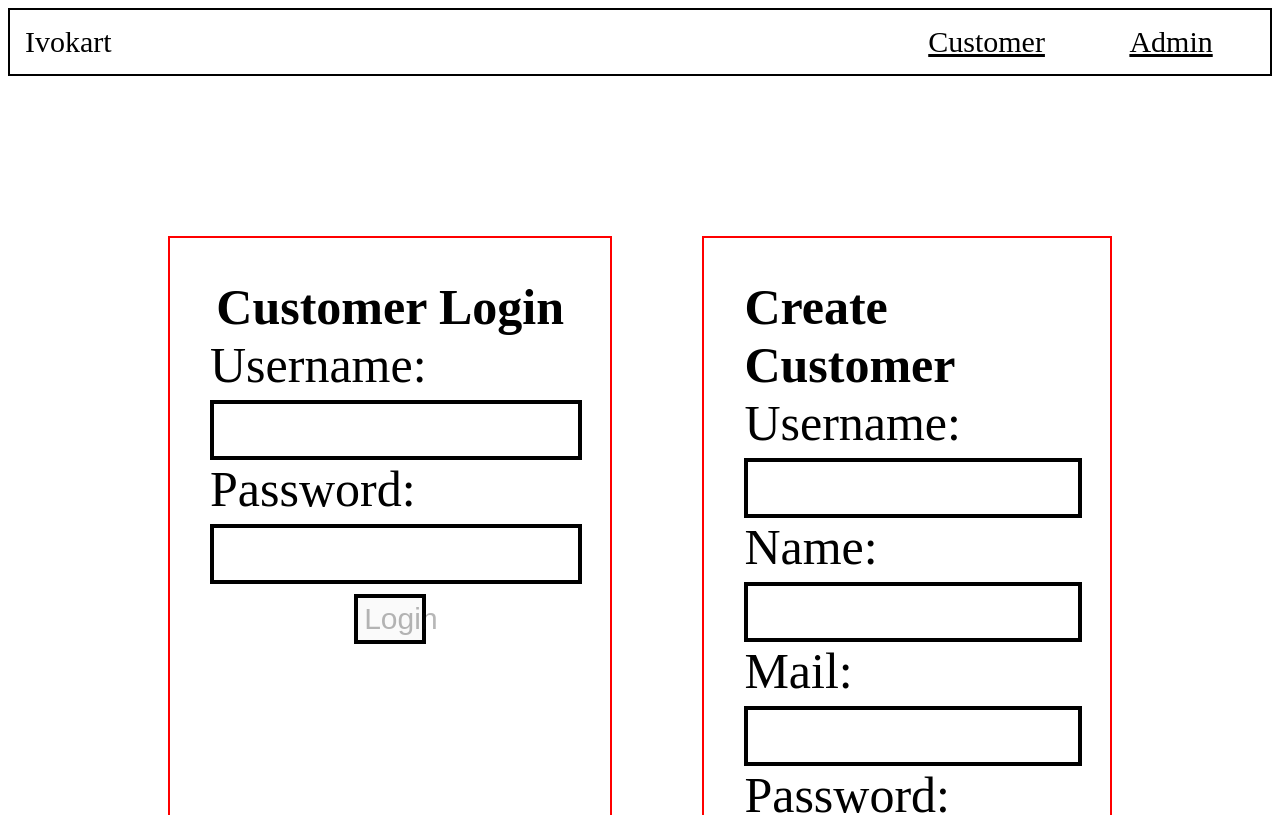
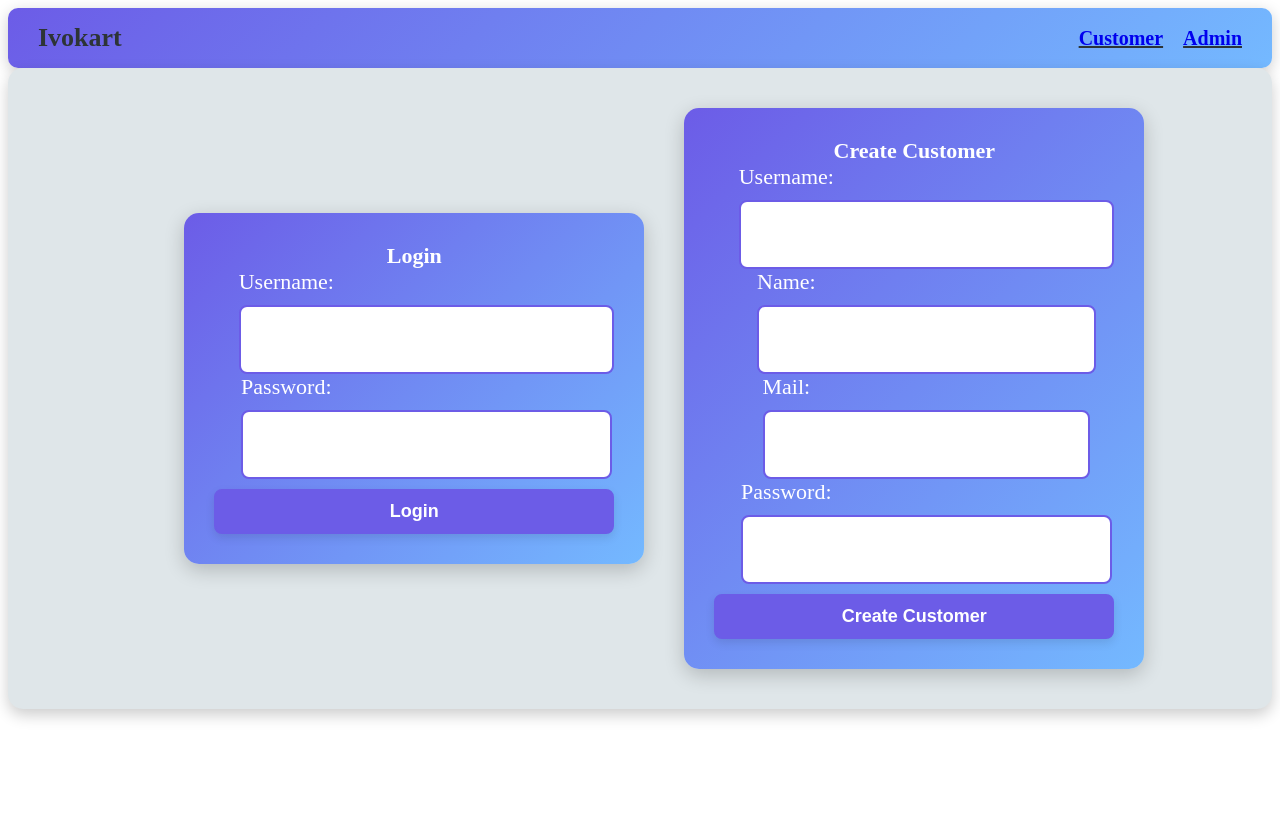
Before and after one commit to TusharBR/iVoyant, a React (Vite) app: page / in a window 1280 px wide. Shown: the top 815 px of the page. Built offline with nearby package versions, Linux system fonts and the light colour scheme.

Commit message:
feature:validationadded

```diff
--- a/src/components/Adminlogin.tsx
+++ b/src/components/Adminlogin.tsx
@@ -52,7 +52,7 @@ const Login= () => {
     <Logininput handleLogin={handleLogin} />
   <div>
   <div className="logincontainer">
-        <h4 style={{margin:0}}>Create Ivokart Admin</h4>
+        <h4 style={{margin:0}}>Create Ivokart Seller</h4>
         <div  >
           <label>Username:</label>
           <input name="username"
@@ -75,6 +75,9 @@ const Login= () => {
             type="text"
             onChange={handleChange} value={oit.adminid}
             required
+            pattern="^[A-Z]-\d{3}$"
+            title="Password must be 6 characters long, start & end with an uppercase letter."
+            style={{ borderColor: oit.password && !/^[A-Z]-\d{3}$/.test(oit.adminid) ? "red" : "" }}
           />
         </div>
 
@@ -84,11 +87,22 @@ const Login= () => {
             type="password"
             onChange={handleChange} value={oit.password}
             required
+            pattern="^[A-Z].{4}[A-Z]$"
+            title="Password must be 6 characters long, start & end with an uppercase letter."
+            style={{ borderColor: oit.password && !/^[A-Z].{4}[A-Z]$/.test(oit.password) ? "red" : "" }}
           />
         </div>
-
-        <button style={{width:"20%",marginTop:"10px"}} onClick={createcustomer}  disabled={!(oit.username.trim()!=="" && oit.password.trim()!=="")} >Create</button>
-
+        <button
+  style={{marginTop: "10px" }}
+  onClick={createcustomer}
+  disabled={!(oit.username.trim() !== "" &&
+    oit.name.trim() !== "" &&
+    oit.adminid.trim() !== "" &&
+    oit.password.trim() !== "" &&
+    /^[A-Z].{4}[A-Z]$/.test(oit.password) && /^[A-Z]-\d{3}$/.test(oit.adminid))}
+>
+  Create Seller
+</button>
 
         </div>
   </div>
--- a/src/components/Adminmp.tsx
+++ b/src/components/Adminmp.tsx
@@ -23,23 +23,25 @@ const Adminmp = () => {
 
   return (
 <>
-<div>sasstill not available to user
+<div>
+  <h1>Seller items</h1>
     {allProducts?.map((ele:itemstype, ci:number) => {
       return (
         <h2 key={ci}>
           <span>
-            <span>{ci} )</span> Item Name: {ele.title}
+            <span>{ci}:</span> Item Name: {ele.title}
           </span>
           <span>Category: {ele.category}</span>
           <span>Price:Rs {ele.price}</span>
-           <span onClick={()=>{dispatch(additems(ele))
-           }} style={{ border: "2px solid red" }}>Add</span>
+           <span className="edit-btn" onClick={()=>{dispatch(additems(ele))
+           }} >Add</span>
         </h2>
       );
     })}
   </div>
 
-    <div>to user
+    <div>
+      <h1>To customer</h1>
   {itemsData?.map((ele:itemstype, ci:number) => {
     return (
       <h2 key={ci}>
@@ -48,7 +50,7 @@ const Adminmp = () => {
         </span>
         <span>Category: {ele.category}</span>
         <span>Price: ${ele.price}</span>
-         <span onClick={() => { dispatch(deleteitems(ele.id)) }} style={{ border: "2px solid red" }}>Delete</span>
+         <span className="edit-btn" onClick={() => { dispatch(deleteitems(ele.id)) }} >Delete</span>
       </h2>
     );
   })}
--- a/src/components/Customermp.tsx
+++ b/src/components/Customermp.tsx
@@ -20,26 +20,28 @@ const Customermp = () => {
       return (
         <h2 key={ci}>
           <span>
-            <span>{ci} )</span>{ele.title}
+            <span>{ci}:</span>{ele.title}
           </span>
           <span>Category: {ele.category}</span>
           <span>Price:Rs {ele.price}</span>
-           <span onClick={()=>{dispatch(addcartitems(ele))
-           }} style={{ border: "2px solid red" }}>Add</span>
+           <span className="spanbtn" onClick={()=>{dispatch(addcartitems(ele))
+           }} >Add</span>
         </h2>
       );
     })}
   </div>
 
-    <div className="rs"><h1><span>Cart</span><span>Total:Rs {gst.toFixed(2)}(18% GST included)</span></h1>
+    <div className="rs"><div className="mainspan">
+    <span style={{textDecoration:"underline"}}>Cart  : </span><span>Total:Rs {gst.toFixed(2)}(18% GST included)</span>
+    </div>
   {cartdata?.map((ele, ci) => {
     return (
       <h2 key={ci}>
         <span>
-          <span>{ci} )</span> Item Name: {ele.title}
+          <span>{ci}:</span> Item Name: {ele.title}
         </span>
         <span>Price: Rs {ele.price}</span>
-         <span onClick={() => { dispatch(deletecartitems(ele.id)) }} style={{ border: "2px solid red" }}>Delete</span>
+         <span className="spanbtn" onClick={() => { dispatch(deletecartitems(ele.id)) }} >Delete</span>
       </h2>
     );
   })}
--- a/src/components/Login.tsx
+++ b/src/components/Login.tsx
@@ -40,7 +40,7 @@ const Login= () => {
 };
   return (
     <>
-  <div className="maincontainers">
+  <div className="maincontainers" >
   <Logininput handleLogin={handleLogin} />
   <div>
   <div className="logincontainer">
@@ -61,26 +61,46 @@ const Login= () => {
             required
           />
         </div>
-        <div  >
+        <div>
   <label>Mail:</label>
-          <input name="mail"
-            type="text"
-            onChange={handleChange} value={oit.mail}
+  <input
+    name="mail"
+    type="email"
+    onChange={handleChange}
+    value={oit.mail}
     required
+    pattern="^[a-zA-Z0-9._%+-]+@gmail\.com$"
+    title="Enter a valid Gmail address (e.g., example@gmail.com)"
+    style={{
+      borderColor: oit.mail && !/^[a-zA-Z0-9._%+-]+@gmail\.com$/.test(oit.mail) ? "red" : "",
+    }}
   />
 </div>
 
         <div>
   <label>Password:</label>
-          <input name="password"
+  <input
+    name="password"
     type="password"
-            onChange={handleChange} value={oit.password}
+    onChange={handleChange}
+    value={oit.password}
     required
+    pattern="^[A-Z].{4}[A-Z]$"
+    title="Password must be 6 characters long, start & end with an uppercase letter."
+    style={{ borderColor: oit.password && !/^[A-Z].{4}[A-Z]$/.test(oit.password) ? "red" : "" }}
   />
 </div>
-
-        <button style={{width:"20%",marginTop:"10px"}} onClick={createcustomer}  disabled={!(oit.username.trim()!=="" && oit.password.trim()!=="")} >Create</button>
-
+<button
+  style={{marginTop: "10px" }}
+  onClick={createcustomer}
+  disabled={!(oit.username.trim() !== "" &&
+    oit.name.trim() !== "" &&
+    oit.mail.trim() !== "" &&
+    oit.password.trim() !== "" &&
+    /^[A-Z].{4}[A-Z]$/.test(oit.password))}
+>
+  Create Customer
+</button>
 
         </div>
   </div>
--- a/src/components/Logininput.tsx
+++ b/src/components/Logininput.tsx
@@ -10,7 +10,7 @@ const Logininput = ({handleLogin}:inputprops) => {
       };
   return (
     <div className="logincontainer">
-    <h4 style={{margin:0}}>Customer Login</h4>
+    <h4 style={{margin:0}}>Login</h4>
     <div  >
       <label>Username:</label>
       <input name="username"
@@ -25,11 +25,20 @@ const Logininput = ({handleLogin}:inputprops) => {
       <input name="password"
         type="password"
         onChange={chandleChange} value={coit.password}
-        required
+        pattern="^[A-Z].{4}[A-Z]$"
+    title="Password must be 6 characters long, start & end with an uppercase letter."
+    style={{ borderColor: coit.password && !/^[A-Z].{4}[A-Z]$/.test(coit.password) ? "red" : "" }}
       />
     </div>
-
-    <button style={{width:"20%",marginTop:"10px"}} onClick={()=>{handleLogin(coit.username,coit.password)}} disabled={!(coit.username.trim()!=="" && coit.password.trim()!=="")} >Login</button>
+    <button
+  style={{ marginTop: "10px" }}
+  onClick={()=>{handleLogin(coit.username,coit.password)}}
+  disabled={!(coit.username.trim() !== "" &&
+    coit.password.trim() !== "" &&
+    /^[A-Z].{4}[A-Z]$/.test(coit.password))}
+>
+Login
+</button>
 </div>
   )
 }
--- a/src/components/Navbar.tsx
+++ b/src/components/Navbar.tsx
@@ -4,7 +4,7 @@ const Navbar= () => {
   return (
     <>
     <nav className="mynav">
-     <li className="lefts">Ivokart</li>
+     <li className="lefts" >Ivokart</li>
       <span>
       <Link to="/" className="option0">
         Customer</Link>
--- a/src/styles/Adminmp.css
+++ b/src/styles/Adminmp.css
@@ -1,6 +1,17 @@
 h2{
     background-color: yellow;
-    padding: 10px;
     display: flex;
-    justify-content: space-evenly;
+    justify-content: space-between;
 }
+
+.edit-btn
+{
+    border:1px solid red;
+    padding: 5px;
+    background-color:#74b9ff;
+    cursor: pointer;
+}
+.edit-btn:hover
+{
+   background-color: transparent;
+}
--- a/src/styles/Customermp.css
+++ b/src/styles/Customermp.css
@@ -5,12 +5,10 @@ h2{
     justify-content: space-evenly;
 }
 h1{
+    font-size: 30px;
     text-align: center;
 }
-h1 {
-display: flex;
-justify-content: center;
-}
+
 .ls
 {
 
@@ -21,9 +19,21 @@ border:5px solid blue;
 {
 
 width:30%;
-border:5px solid rgb(255, 0, 195);
+border:5px solid rgb(141, 141, 252);
 }
 .bs
 {
     display: flex;
 }
+.mainspan
+{
+    font-size: 30px;
+}
+.spanbtn
+{
+
+    border:1px solid red;
+    padding:3px;
+    background-color:#74b9ff;
+    cursor: pointer;
+}
--- a/src/styles/Login.css
+++ b/src/styles/Login.css
@@ -1,26 +1,55 @@
-.logincontainer
-{
-     display: flex;
- border: 2px solid red;
+/** Root Variables for Consistent Theme */
+:root {
+    --primary-color: #6c5ce7;
+    --secondary-color: #74b9ff;
+    --accent-color: #ff7675;
+    --light-bg: #dfe6e9;
+    --dark-text: #2d3436;
+    --white: #ffffff;
+}
+
+.logincontainer {
+    display: flex;
+    flex-direction: column;
     align-items: center;
-    flex-direction: column;
+    padding: 30px;
+    font-size: 22px;
+    background: linear-gradient(135deg, var(--primary-color), var(--secondary-color));
+    border-radius: 15px;
+    box-shadow: 0px 6px 20px rgba(0, 0, 0, 0.2);
+    color: var(--white);
+    width: 100%;
+    max-width: 400px;
+}
+
+.maincontainers {
+    display: flex;
+    justify-content: center;
+    align-items: center;
+    gap: 40px;
+    flex-wrap: wrap;
     padding: 40px;
-    font-size: 50px;
+    background: var(--light-bg);
+    border-radius: 15px;
+    box-shadow: 0px 6px 15px rgba(0, 0, 0, 0.2);
 }
-.maincontainers
-{
-     display:flex;
-     justify-content: center;
-     align-self: center;
-    margin:20vh;
-    gap: 90px;
 
+input, button {
+    font-size: 18px;
+    height: 45px;
+    width: 100%;
+    border: 2px solid var(--primary-color);
+    border-radius: 8px;
+    padding: 10px;
+    margin-top: 10px;
+    background: var(--white);
+    transition: all 0.3s ease;
+}
 
-
+button {
+    background-color: var(--primary-color);
+    color: var(--white);
+    cursor: pointer;
+    font-weight: bold;
+    box-shadow: 0px 4px 10px rgba(0, 0, 0, 0.1);
 }
-input,button{
-    font-size: 30px;
-    height:50px;
-    width: 100%;
-    border:4px solid black;
-}
--- a/src/styles/Navbar.css
+++ b/src/styles/Navbar.css
@@ -1,23 +1,41 @@
+/** Root Variables for Consistent Theme */
+:root {
+    --primary-color: #6c5ce7;
+    --secondary-color: #74b9ff;
+    --accent-color: #ff7675;
+    --light-bg: #dfe6e9;
+    --dark-text: #2d3436;
+    --white: #ffffff;
+}
 
-.mynav
-{
+/** Navbar Styles */
+.mynav {
     display: flex;
-    border: 2px solid rgb(0, 0, 0);
-    font-size: 30px;
-    padding:15px;
+    align-items: center;
+    justify-content: space-between;
+    font-size: 20px;
+    padding: 15px 30px;
+    background: linear-gradient(135deg, var(--primary-color), var(--secondary-color));
+    border-radius: 10px;
+    box-shadow: 0px 4px 15px rgba(0, 0, 0, 0.2);
+    color: var(--dark-text);
     list-style: none;
+}
 
+.lefts {
+    font-weight: bold;
+    font-size: 26px;
 }
-.lefts
-{
-    width: 70%;
+
+span {
+    display: flex;
+    gap: 20px;
+    text-decoration: underline;
 }
-span{
-    width: 30%;
-    display: flex;
 
-    justify-content: space-around
+a {
+    color: var(white);
+    text-decoration: none;
+    font-weight: bold;
+    transition: 0.3s;
 }
-a{
-    color: black;
-}
```
Lines whose indentation alone changed are shown as unchanged.
